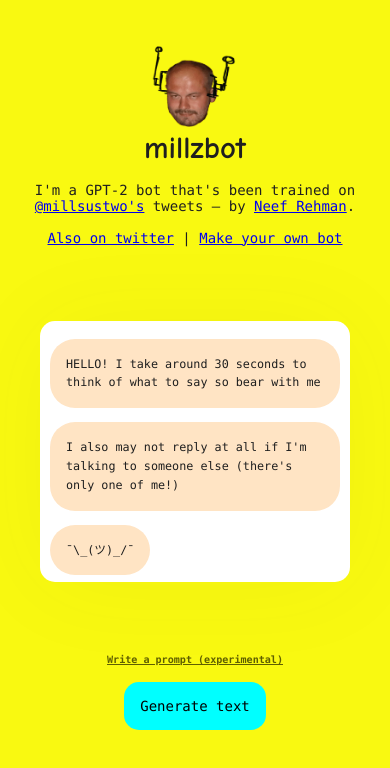
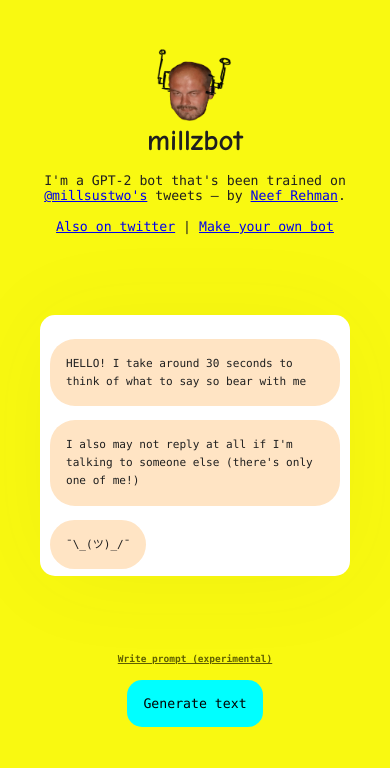
Before and after one commit to neefrehman/millzbot, a plain HTML site: page frontend/index.html in a window 390 px wide. Drawn offline with Linux system fonts and the light colour scheme.

Commit message:
frontend update

```diff
--- a/frontend/index.html
+++ b/frontend/index.html
@@ -50,7 +50,7 @@
 
     <form>
         <fieldset>
-            <input type="button" value="Write a prompt (experimental)">
+            <input type="button" value="Write prompt (experimental)">
             <input type="text" placeholder="prompt..." style="display: none;">
         </fieldset>
         <input type="submit" value="Generate text">
--- a/frontend/style.css
+++ b/frontend/style.css
@@ -23,6 +23,19 @@
     }
 }
 
+@media (max-width: 580px) {
+    body {
+        font-size: 14px;
+        min-height: 88vh;
+        margin: 2vh 20px
+    }
+}
+@media (max-width: 400px) {
+    body {
+        font-size: 13.2px;
+    }
+}
+
 header {
     max-width: 450px;
 }
@@ -35,7 +48,7 @@
 }
 @media (max-width: 580px) {
     header img {
-        max-width: 100px;
+        max-width: 90px;
     }
 }
 header img:hover {
```
